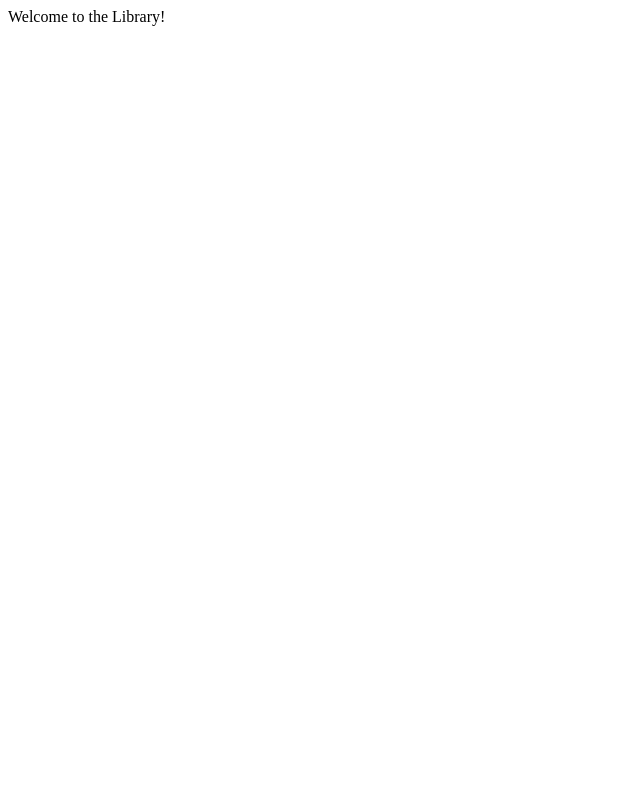
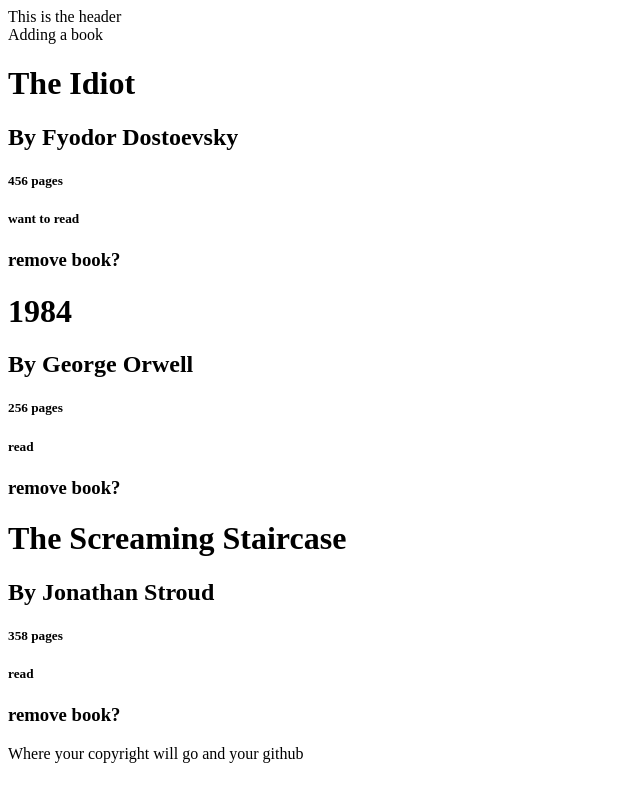
Before and after one commit to Jasffertp/libraryProjectOP.github.io, a plain HTML site: page index.html in a window 1280 px wide. Shown: the whole page, without its empty margins (0-640 px from the left). Drawn offline with Linux system fonts and the light colour scheme.

Commit message:
second commit: adding functionalities

```diff
--- a/index.html
+++ b/index.html
@@ -4,9 +4,21 @@
     <meta charset="UTF-8" />
     <meta name="viewport" content="width=device-width, initial-scale=1.0" />
     <title>Library</title>
-    <script src="script.js"></script>
+    <script src="script.js" defer></script>
   </head>
   <body>
-    Welcome to the Library!
+    <header>This is the header</header>
+    <div class="container">
+      <div class="addBook">Adding a book</div>
+      <div class="books">
+        <!-- <div class="book" data-element="index">
+          <h1 class="title">Book Title</h1>
+          <h2 class="author">By: Author Name</h2>
+          <h5 class="pages">n pages</h5>
+          <h5 class="status">content</h5>
+        </div> -->
+      </div>
+    </div>
+    <footer>Where your copyright will go and your github</footer>
   </body>
 </html>
--- a/script.js
+++ b/script.js
@@ -1,9 +1,81 @@
-"use strict";
+'use strict';
 
-console.log("hello, mom!");
+const myLibrary = [];
+const booksEl = document.querySelector('.books');
 
-let myLibrary = [];
+const displayBooks = function (book, index) {
+  //   booksEl.innerHTML = '';
 
-const book = function () {};
+  const el = `
+    <div class="book" data-index="${index}">
+        <h1 class="title">${book.title}</h1>
+        <h2 class="author">By ${book.author}</h2>
+        <h5 class="pages">${book.numberOfPages} pages</h5>
+        <h5 class="status" data-status = "${book.status}">${
+    book.status ? 'read' : 'want to read'
+  }</h5>
+        <h3 class="delete"> remove book? </h3>
+    </div>`;
 
-const addBookToLibrary = function () {};
+  booksEl.insertAdjacentHTML('afterbegin', el);
+
+  //   myLibrary.forEach((element, index) => {
+  //     const el = `
+  //     <div class="book" data-element="${index}">
+  //         <h1 class="title">${element.title}</h1>
+  //         <h2 class="author">By ${element.author}</h2>
+  //         <h5 class="pages">${element.numberOfPages} pages</h5>
+  //         <h5 class="status">${element.status ? 'read' : 'want to read'}</h5>
+  //         <h3 class="delete"> remove book? </h3>
+  //     </div>`;
+
+  //     booksEl.insertAdjacentHTML('beforeend', el);
+  //   });
+};
+
+const book = function (book) {};
+
+// TODO: Add a function that fixes the capitalization of the name of the book and title
+const addBookToLibrary = function (author, title, noOfPages, read = false) {
+  const book = {
+    title: title,
+    author: author,
+    numberOfPages: noOfPages,
+    status: read,
+  };
+  myLibrary.push(book);
+
+  displayBooks(book, myLibrary.length - 1);
+};
+
+const removeBook = function (index) {
+  console.log(myLibrary[index]);
+};
+
+const updateStatus = function (index) {
+  myLibrary[index].status = !myLibrary[index].status;
+
+  const allBooks = document.querySelectorAll('.book');
+  allBooks.forEach(element => {
+    if (element.dataset.index === index) {
+      const status = element.querySelector('.status');
+      status.innerHTML = status.dataset.status ? 'read' : 'want to read';
+    }
+  });
+};
+
+// TODO: Create a modal that queries the user to remove the data
+booksEl.addEventListener('click', function (element) {
+  const book = element.target;
+  if (book.className === 'delete')
+    removeBook(book.closest('div').dataset.index);
+
+  if (book.className === 'status')
+    updateStatus(book.closest('div').dataset.index);
+});
+
+addBookToLibrary('Jonathan Stroud', 'The Screaming Staircase', 358, true);
+addBookToLibrary('George Orwell', '1984', 256, true);
+addBookToLibrary('Fyodor Dostoevsky', 'The Idiot', 456, false);
+// addBookToLibrary('Albert Camus', 'The Myth of Sisyphus', 136, true);
+// addBookToLibrary('Leigh Bardugo', 'The Crooked Kingdom', 358, true);
```
Also changed, not shown: 2 other files.
